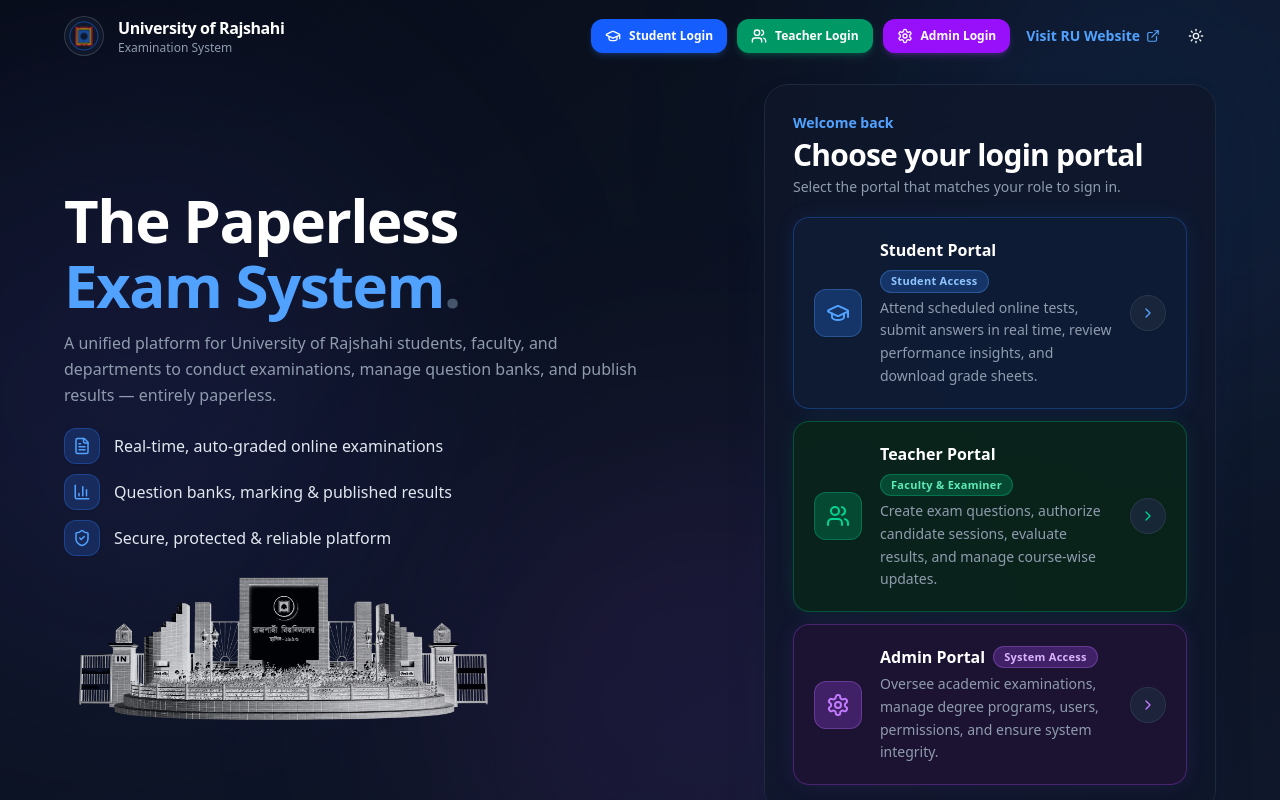
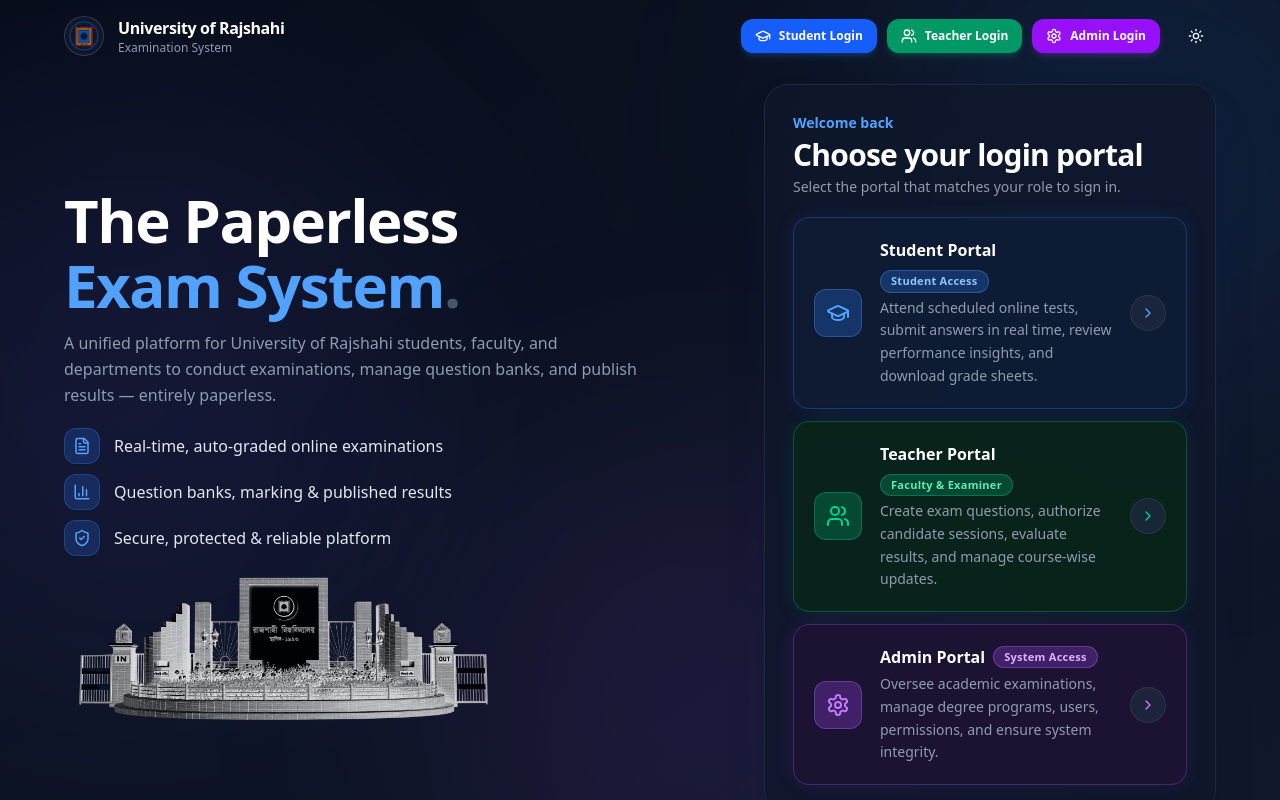
Before and after one commit to omarfaruk16/exam-system, a React (Vite) app in the folder apps/web/: page /login in a window 1280 px wide. Built offline with nearby package versions, Linux system fonts and the light colour scheme; no server answers.

Commit message:
remove external RU website link from login page

```diff
--- a/apps/web/src/features/auth/LoginPage.tsx
+++ b/apps/web/src/features/auth/LoginPage.tsx
@@ -2,7 +2,6 @@
 import {
   BarChart3,
   ChevronRight,
-  ExternalLink,
   Eye,
   EyeOff,
   FileText,
@@ -140,14 +139,6 @@
               <Settings className="size-4" /> Admin Login
             </Button>
           </div>
-          <a
-            href="https://www.ru.ac.bd"
-            target="_blank"
-            rel="noopener noreferrer"
-            className="hidden items-center gap-1.5 text-sm font-semibold text-blue-600 transition-colors hover:text-blue-500 xl:inline-flex dark:text-blue-400 dark:hover:text-blue-300"
-          >
-            Visit RU Website <ExternalLink className="size-3.5" />
-          </a>
           <ThemeToggle />
         </div>
       </header>
```
